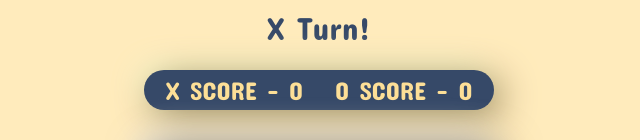
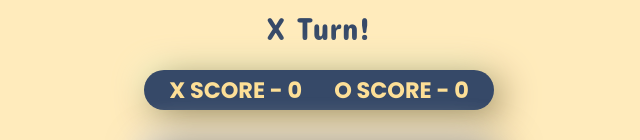
Before and after one commit to dzikriemursyid/tic-tac-toe, a React (Vite) app: page / in a window 1280 px wide. Shown: the part 140-280 px from the top of the page, without its empty margins (321-961 px from the left). Built offline with nearby package versions, Linux system fonts and the light colour scheme; a web font is replaced by a local one.

Commit message:
Fix: Adjustment at the box-sizing and centering the font of scoring

```diff
--- a/src/App.css
+++ b/src/App.css
@@ -24,10 +24,11 @@
   align-items: center;
   width: 350px;
   height: 40px;
-  font-family: "Concert One", sans-serif;
+  font-family: "Poppins", sans-serif;
   color: #fddf97;
   background-color: #364968;
-  font-size: 1.6rem;
+  font-size: 1.4rem;
+  font-weight: 600;
   border-radius: 25px;
   box-shadow: 7px 7px 37px #98865b, -7px -7px 30px #ffffd3;
 }
@@ -176,9 +177,9 @@
     margin-bottom: 1.5rem;
   }
   .scoreboard {
-    width: 280px;
+    width: 240px;
     height: 30px;
-    font-size: 1.2rem;
+    font-size: 0.9rem;
     box-shadow: 7px 7px 37px #98865b, -7px -7px 18px #ffffd3;
   }
   .square-container-border {
@@ -202,15 +203,15 @@
     -o-border-radius: 28px;
   }
   .settings-title {
-    width: 280px;
+    width: 240px;
     height: 25px;
     font-size: 15px;
   }
   .settings-btn-container {
-    width: 280px;
+    width: 240px;
     height: 60px;
   }
   .setting-btn {
-    font-size: 0.65rem;
+    font-size: 0.55rem;
   }
 }
```
